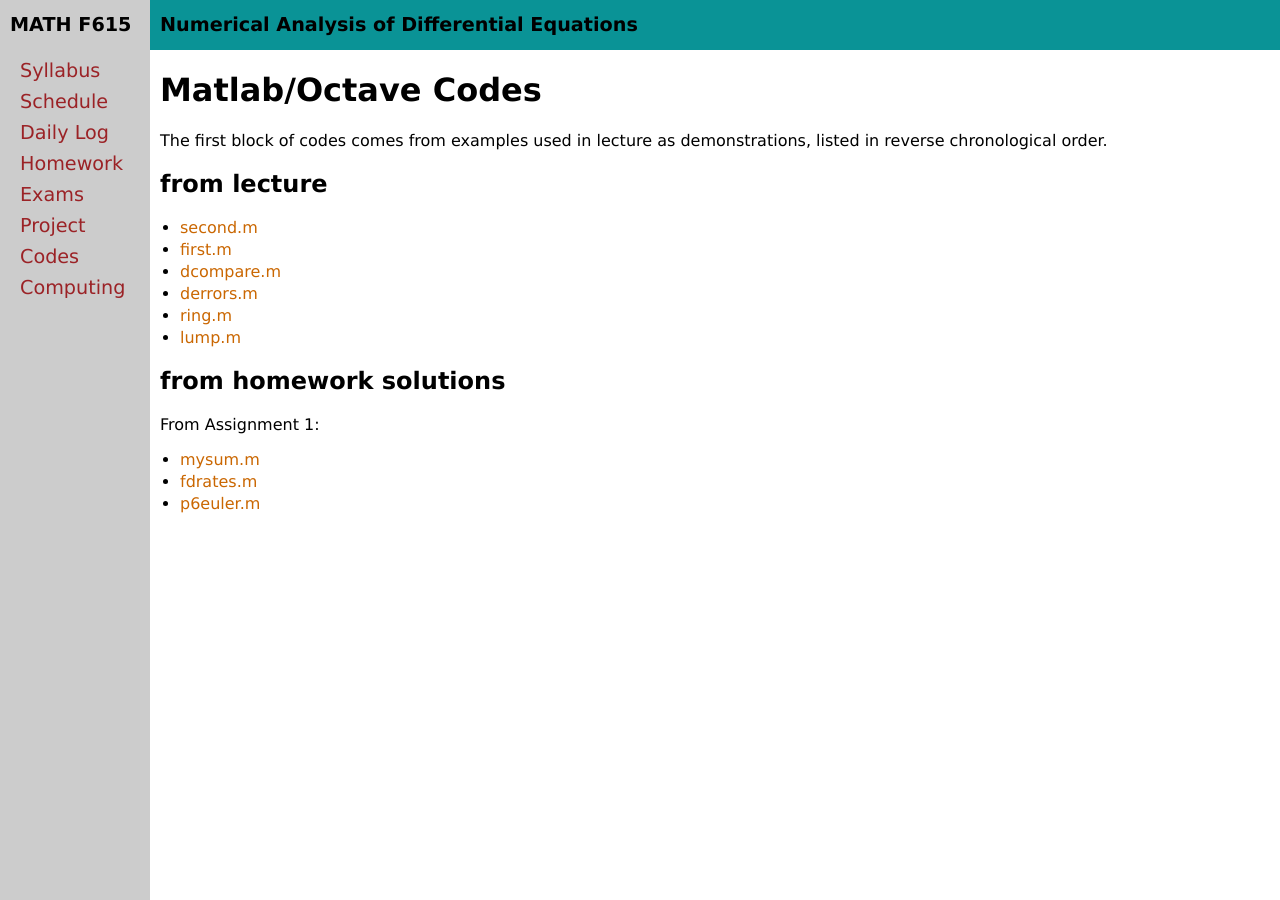
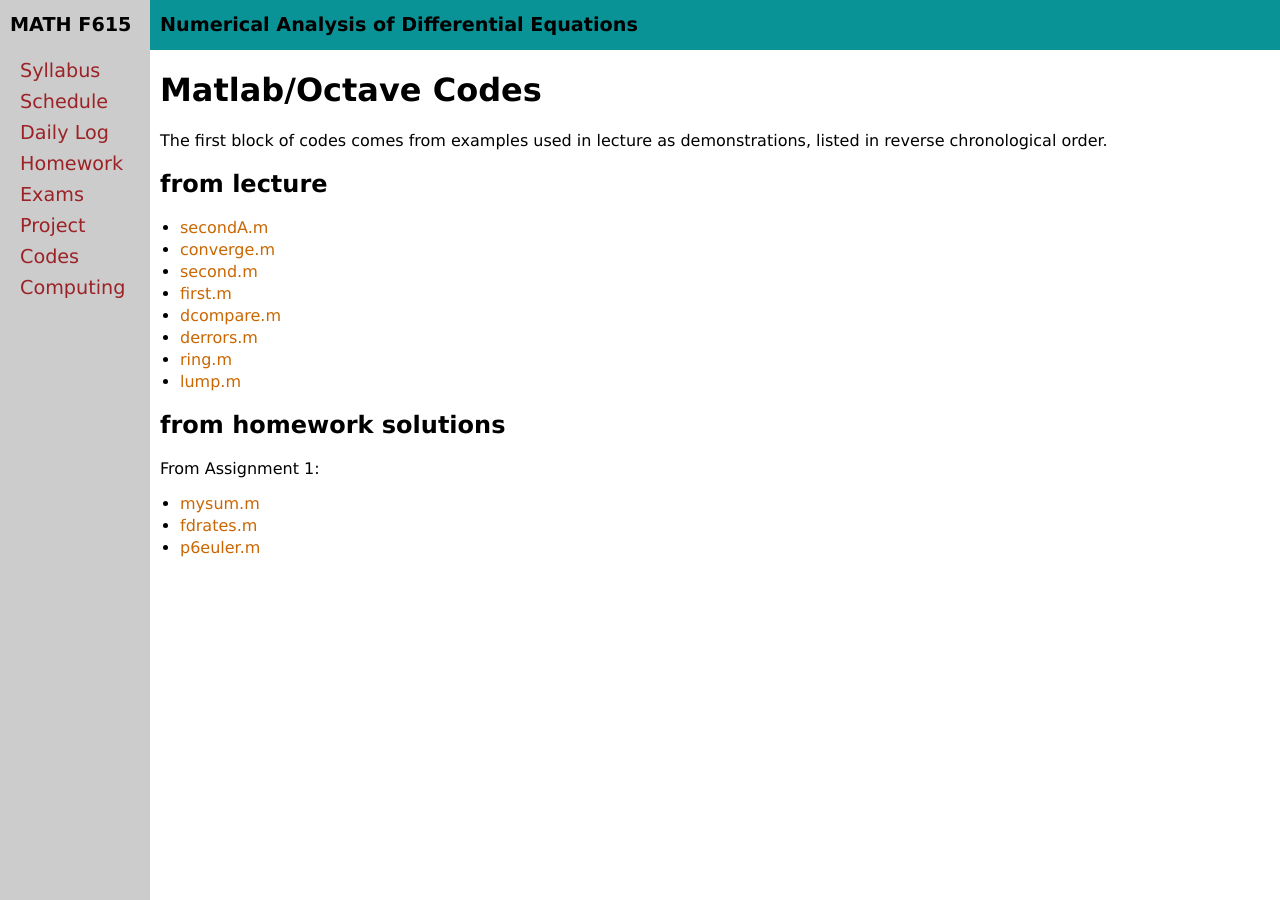
Before and after one commit to bueler/nade, a Jekyll site: the page built from codes.md, in a window 1280 px wide. Built offline with Jekyll 4.4.1, drawn with Linux system fonts in a browser that asks for light colours.

Commit message:
codes for todays lecture

```diff
--- a/codes.md
+++ b/codes.md
@@ -9,6 +9,8 @@ The first block of codes comes from examples used in lecture as demonstrations,
 
 ## from lecture
 
+  * [secondA.m](assets/codes/S25/secondA.m)
+  * [converge.m](assets/codes/S25/converge.m)
   * [second.m](assets/codes/S25/second.m)
   * [first.m](assets/codes/S25/first.m)
   * [dcompare.m](assets/codes/S25/dcompare.m)
```
Also changed, not shown: 2 other files.
